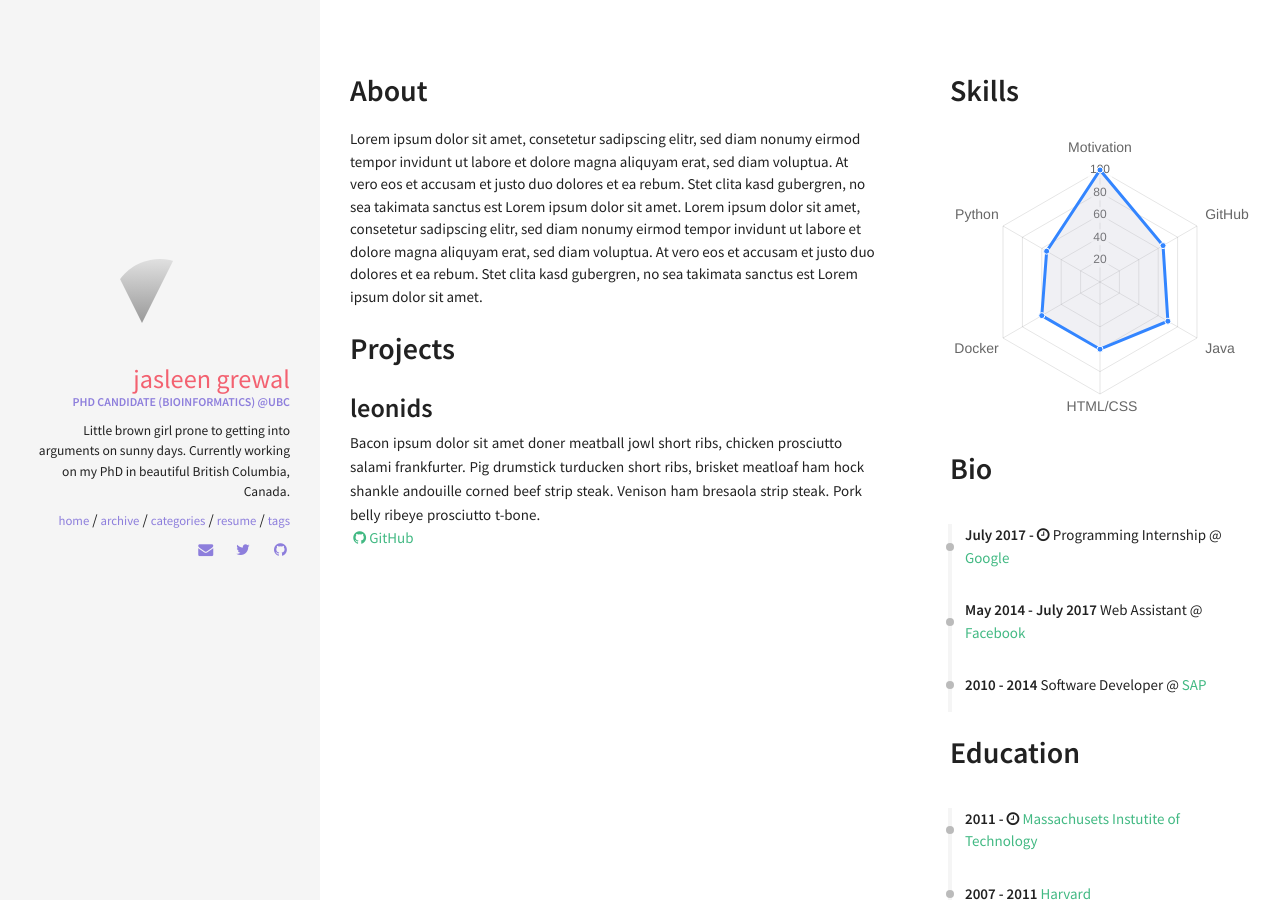
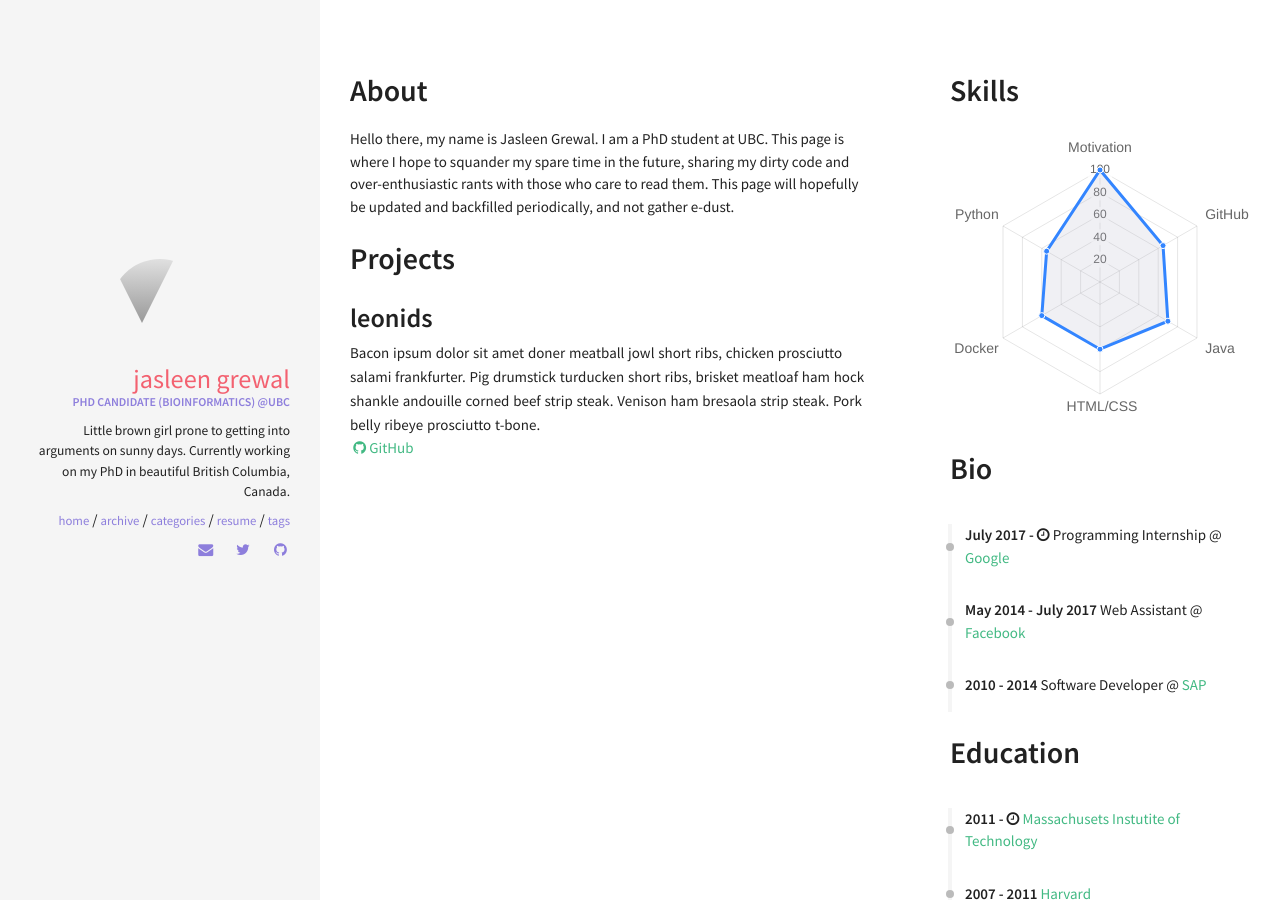
Before and after one commit to jasgrewal/jasgrewal.github.io, a Jekyll site: the page built from resume.html, in a window 1280 px wide. Built offline with Jekyll 4.4.1, drawn with Linux system fonts in a browser that asks for light colours; nearby versions of some CDN libraries.

```diff
--- a/_config.yml
+++ b/_config.yml
@@ -27,6 +27,8 @@ kramdown:
   toc_levels: 1..6
   enable_coderay: false
 
+gems:
+  - jekyll-last-modified-at
 #
 ###################################
 # Site Owner configuration
--- a/_includes/sections/about.html
+++ b/_includes/sections/about.html
@@ -1,5 +1,7 @@
 <h1><span data-i18n="skills.my_skills">About</span></h1>
 
 <div>
-    Lorem ipsum dolor sit amet, consetetur sadipscing elitr, sed diam nonumy eirmod tempor invidunt ut labore et dolore magna aliquyam erat, sed diam voluptua. At vero eos et accusam et justo duo dolores et ea rebum. Stet clita kasd gubergren, no sea takimata sanctus est Lorem ipsum dolor sit amet. Lorem ipsum dolor sit amet, consetetur sadipscing elitr, sed diam nonumy eirmod tempor invidunt ut labore et dolore magna aliquyam erat, sed diam voluptua. At vero eos et accusam et justo duo dolores et ea rebum. Stet clita kasd gubergren, no sea takimata sanctus est Lorem ipsum dolor sit amet.
+	Hello there, my name is Jasleen Grewal. I am a PhD student at UBC. This page is where I hope to squander my spare time in the future, sharing my dirty code and over-enthusiastic rants with those who care to read them.
+	This page will hopefully be updated and backfilled periodically, and not gather e-dust.
+
 </div>
```
